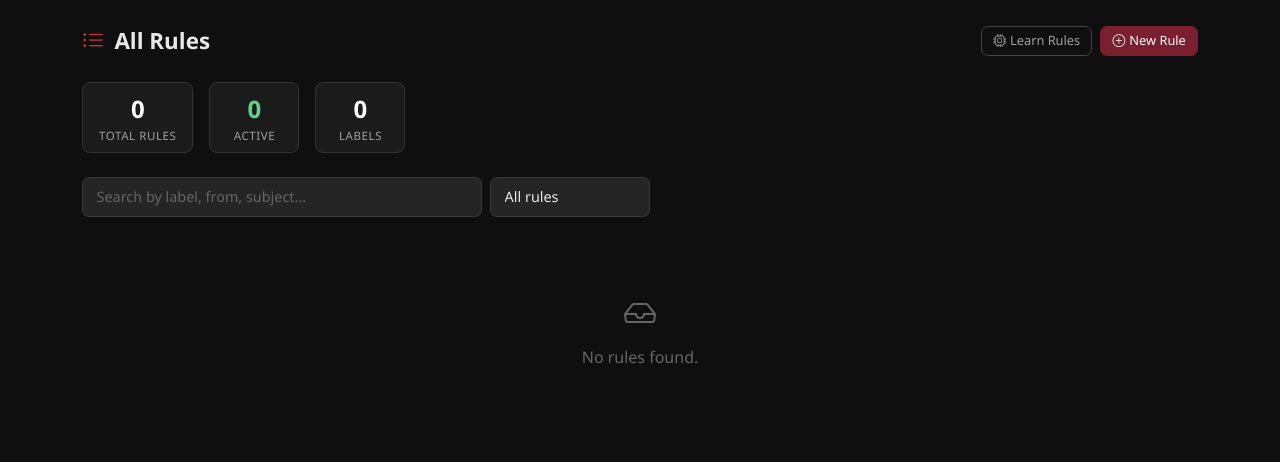
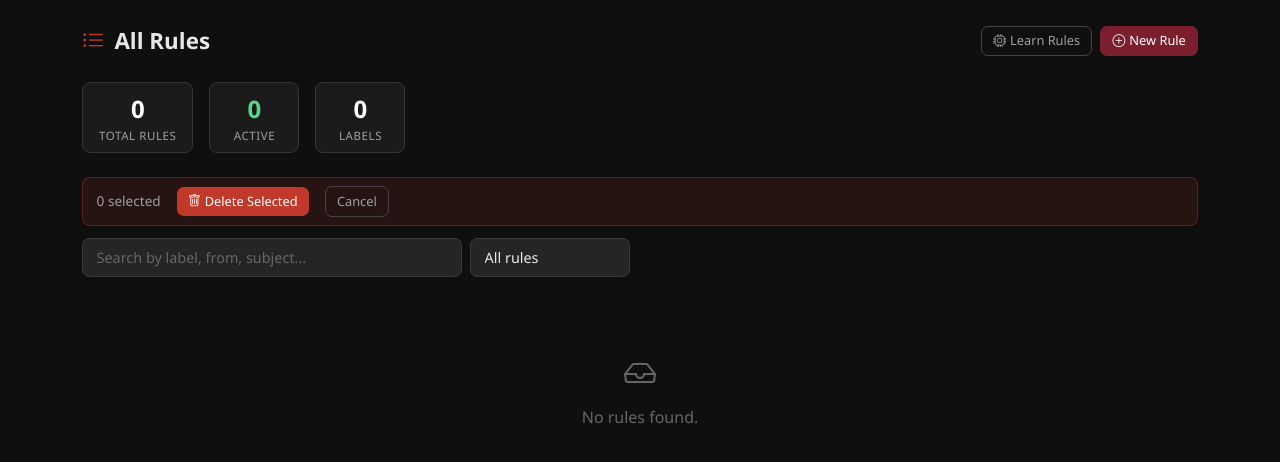
Before and after one commit to besmartaico/label-logic, a Flask app: page /rule-list in a window 1280 px wide. Shown: the part 62-524 px from the top of the page. Run offline with Flask 3, Linux system fonts and the light colour scheme; data that the repository does not hold is empty; some libraries are stand-ins or nearby versions.

Commit message:
Update rule-list.html

```diff
--- a/backend/templates/rule-list.html
+++ b/backend/templates/rule-list.html
@@ -8,30 +8,47 @@
     <a href="/rule-editor" class="btn btn-primary btn-sm"><i class="bi bi-plus-circle me-1"></i>New Rule</a>
   </div>
 </div>
+
 <div class="row g-3 mb-4">
   <div class="col-auto"><div class="stat-chip"><div class="stat-val" id="total-rules-count">—</div><div class="stat-label">Total Rules</div></div></div>
   <div class="col-auto"><div class="stat-chip"><div class="stat-val" id="active-rules-count" style="color:#58d68d">—</div><div class="stat-label">Active</div></div></div>
   <div class="col-auto"><div class="stat-chip"><div class="stat-val" id="label-groups-count">—</div><div class="stat-label">Labels</div></div></div>
 </div>
+
 <div id="learn-status" class="mb-3"></div>
-<div class="d-flex gap-2 mb-4">
-  <input type="text" id="rules-search" class="form-control" placeholder="Search by label, from, subject..." style="max-width:400px" />
+
+<div id="bulk-bar" style="display:none;background:rgba(192,57,43,.12);border:1px solid rgba(192,57,43,.35);border-radius:8px;padding:.5rem .85rem;margin-bottom:.75rem" class="d-flex align-items-center gap-3">
+  <span id="bulk-count" style="font-size:.85rem;color:var(--txt2)">0 selected</span>
+  <button id="bulk-delete-btn" class="btn btn-sm" style="background:#c0392b;color:#fff;border:none">
+    <i class="bi bi-trash me-1"></i>Delete Selected
+  </button>
+  <button id="bulk-deselect-btn" class="btn btn-sm btn-outline-secondary">Cancel</button>
+</div>
+
+<div class="d-flex gap-2 mb-4 flex-wrap">
+  <input type="text" id="rules-search" class="form-control" placeholder="Search by label, from, subject..." style="max-width:380px" />
   <select id="rules-filter" class="form-select" style="max-width:160px">
     <option value="all">All rules</option>
     <option value="active">Active only</option>
     <option value="inactive">Inactive only</option>
+    <option value="user">User created</option>
+    <option value="ai">AI created</option>
   </select>
 </div>
+
 <div id="rules-container">
   <div class="text-center py-5" style="color:var(--txm)">
     <div class="spinner-border text-secondary mb-3"></div>
     <div>Loading rules...</div>
   </div>
 </div>
+
 <style>
   .form-switch .form-check-input{width:2.2em;height:1.1em;cursor:pointer}
   .group-toggle-row{display:flex;align-items:center;gap:1.5rem;margin-left:auto}
   .group-toggle-label{font-size:.78rem;color:var(--txt2);display:flex;align-items:center;gap:6px;cursor:pointer;user-select:none}
+  .rule-cb{accent-color:var(--marb);cursor:pointer;width:15px;height:15px}
+  #select-all-cb{accent-color:var(--marb);cursor:pointer;width:15px;height:15px}
 </style>
 {% endblock %}
 {% block scripts %}<script src="{{ url_for('static', filename='rule_list.js') }}"></script>{% endblock %}
```
